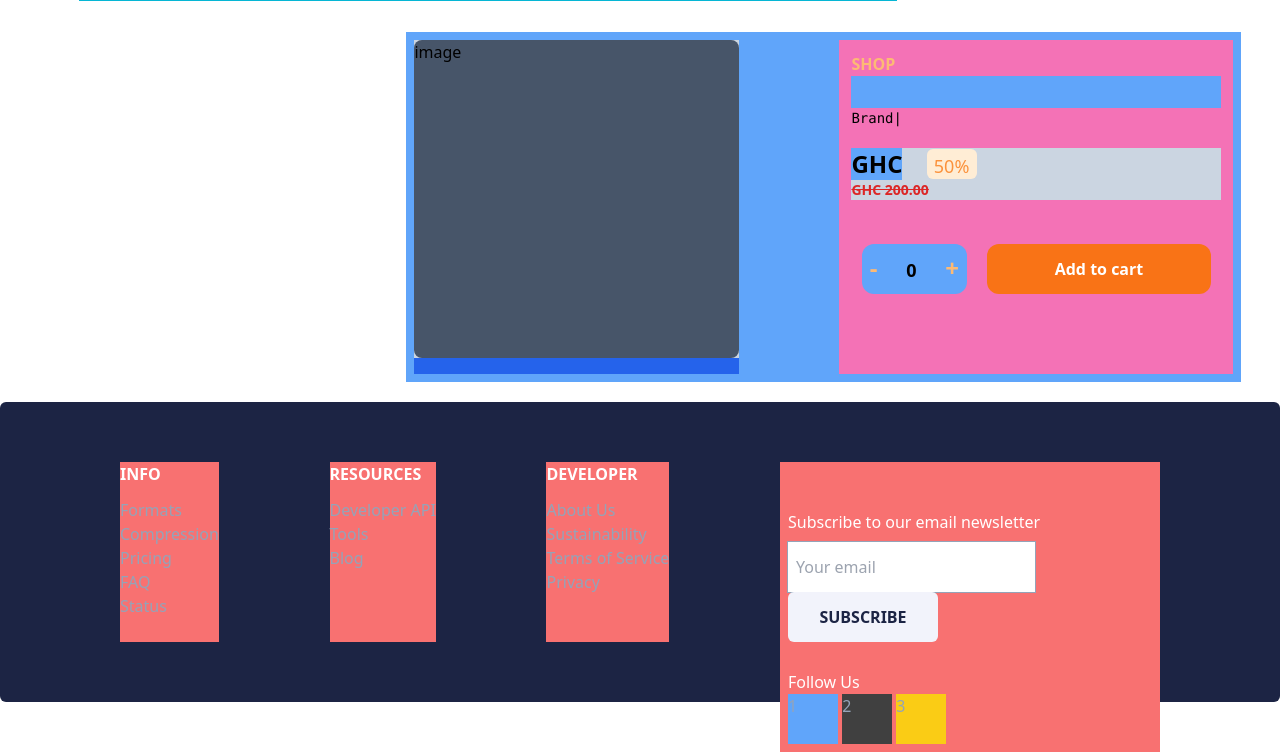
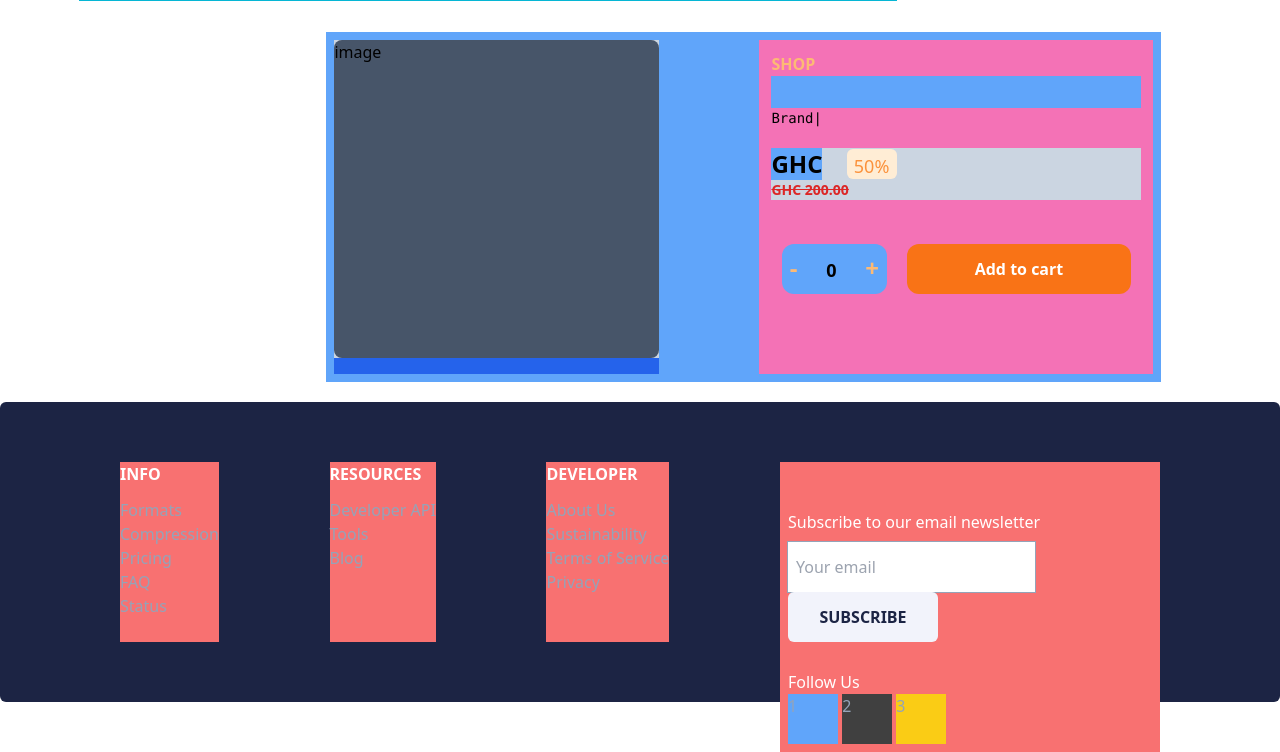
Before and after one commit to CoDedArch/Shopin-Backend, a Django app: template templates/products/product_details.html in a window 1280 px wide; the page is wider, and only the part inside the window is pictured. Shown: the part 72-824 px from the top of that part. Run offline with Django 4.2, Linux system fonts and the light colour scheme; the template is opened without the code that fills it, so the values that code supplies are empty; style sheets or scripts are compiled from the project's sources.

Commit message:
center detail card

```diff
--- a/templates/products/product_details.html
+++ b/templates/products/product_details.html
@@ -5,7 +5,7 @@
 {%endblock%}
 {%block justify%}'justify-center'{%endblock%}
 {%block content%}
-    <section class="bg-blue-400 flex flex-row space-x-[100px] mx-[25.4em] max-w-[1000px] min-w-[835px] mt-[20px] p-2">
+    <section class="bg-blue-400 flex flex-row space-x-[100px] mx-[20.4em] max-w-[1000px] min-w-[835px] mt-[20px] p-2">
         <div class="bg-slate-300  flex flex-col">
             <div class="bg-slate-600 w-[325px] h-[318px] rounded-lg">image</div>
             <div class="bg-blue-600 flex flex-row space-x-3 p-2 justify-center">
```
